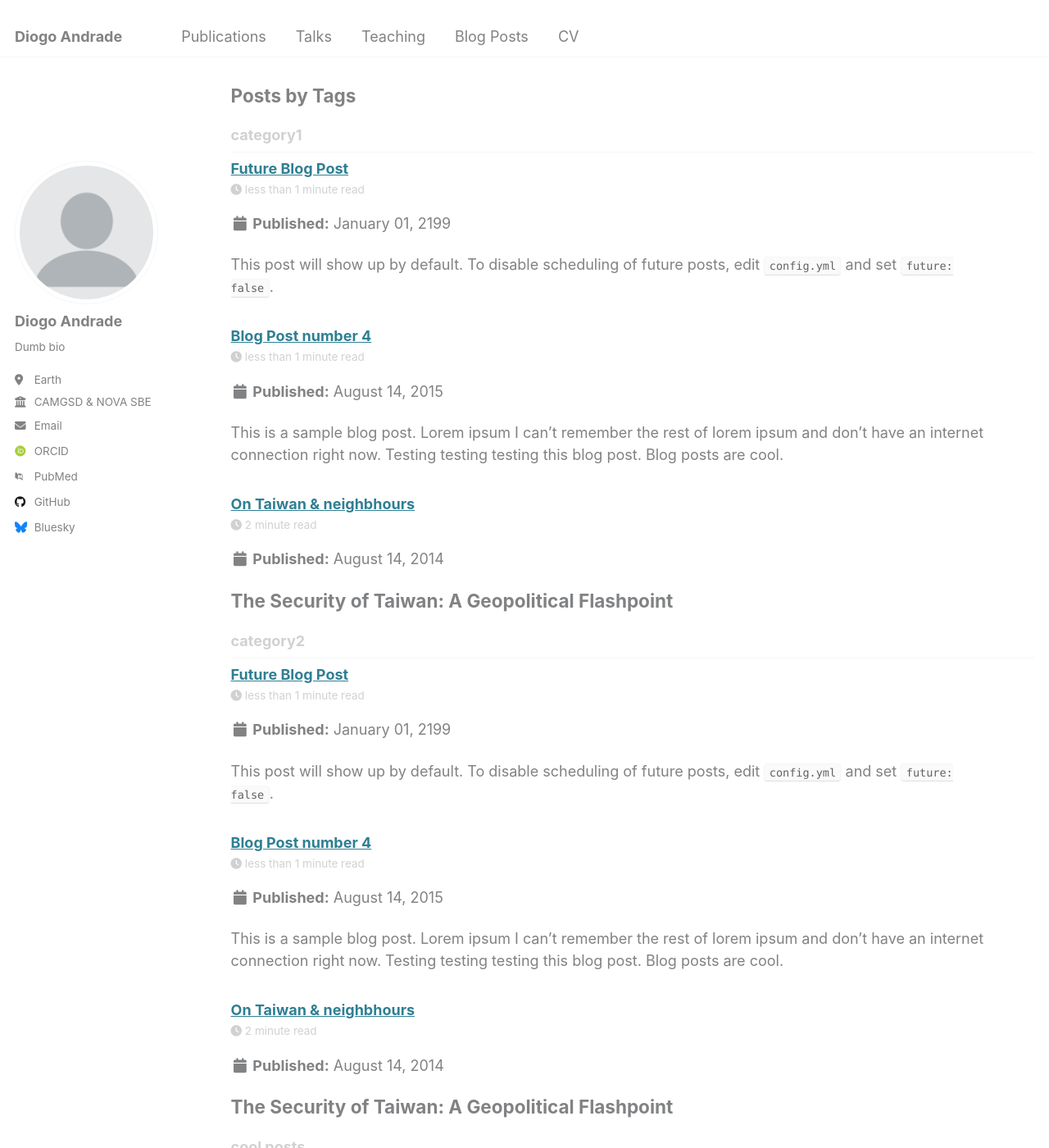
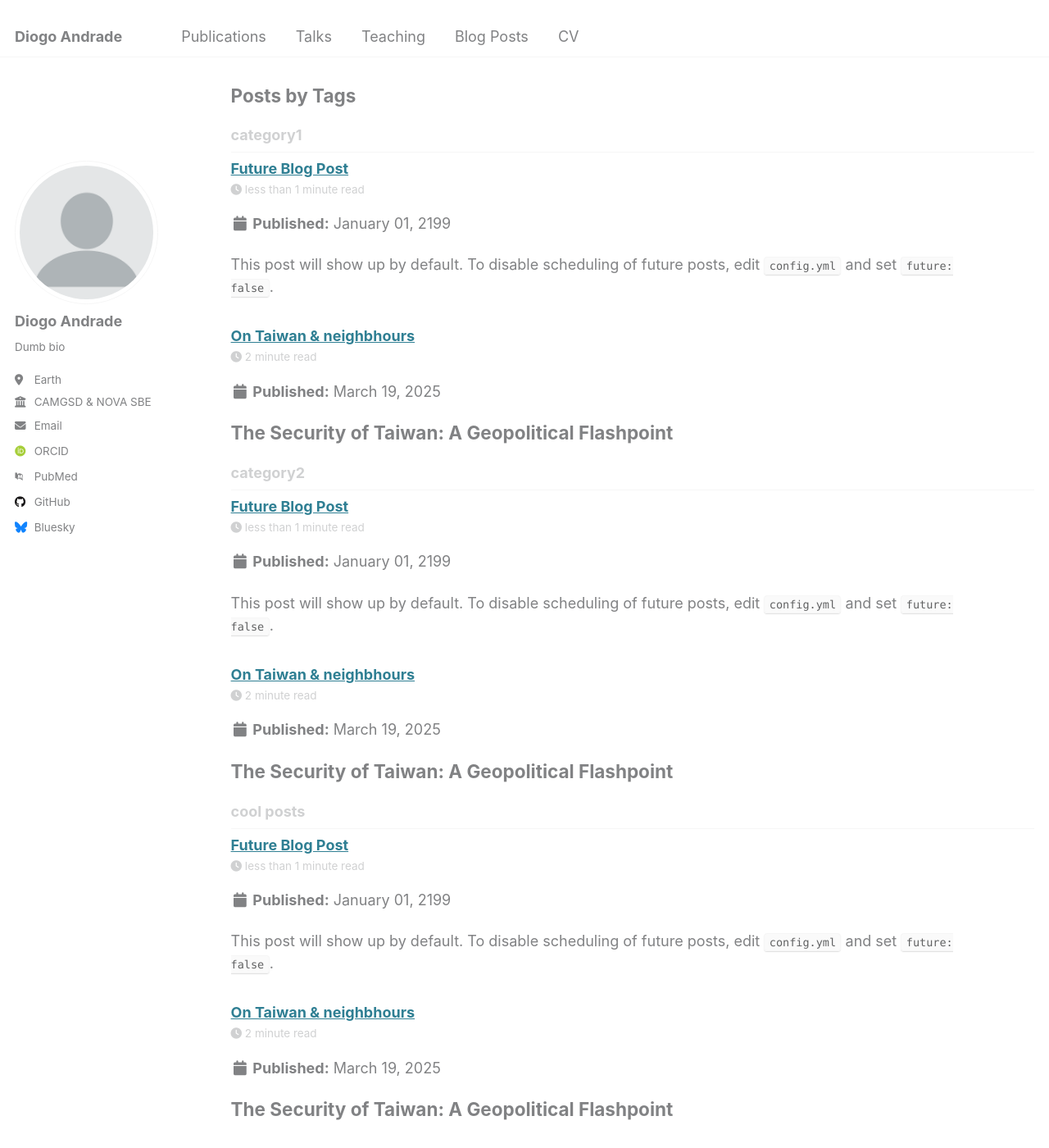
Before and after one commit to diogofd/diogofd.github.io, a Jekyll site: the page built from _pages/tag-archive.html, in a window 1280 px wide and 1400 px high. Shown: the whole window at 82% size. Built offline with Jekyll 4.4.1, drawn with Linux system fonts in a browser that asks for light colours; some web fonts are replaced; some of the changed text lies outside the part shown.

Commit message:
modified:   _posts/2014-08-14-blog-post-3.md 	deleted:    _posts/2015-08-14-blog-post-4.md

```diff
--- a/_posts/2014-08-14-blog-post-3.md
+++ b/_posts/2014-08-14-blog-post-3.md
@@ -1,7 +1,7 @@
 ---
 title: 'On Taiwan & neighbhours'
-date: 2014-08-14
-permalink: /posts/2014/08/blog-post-3/
+date: 2025-03-19
+permalink: /posts/2014/08/security-of-taiwan/
 tags:
   - cool posts
   - category1
```
Also changed, not shown: _posts/2015-08-14-blog-post-4.md (deleted, +0 -20 lines).
